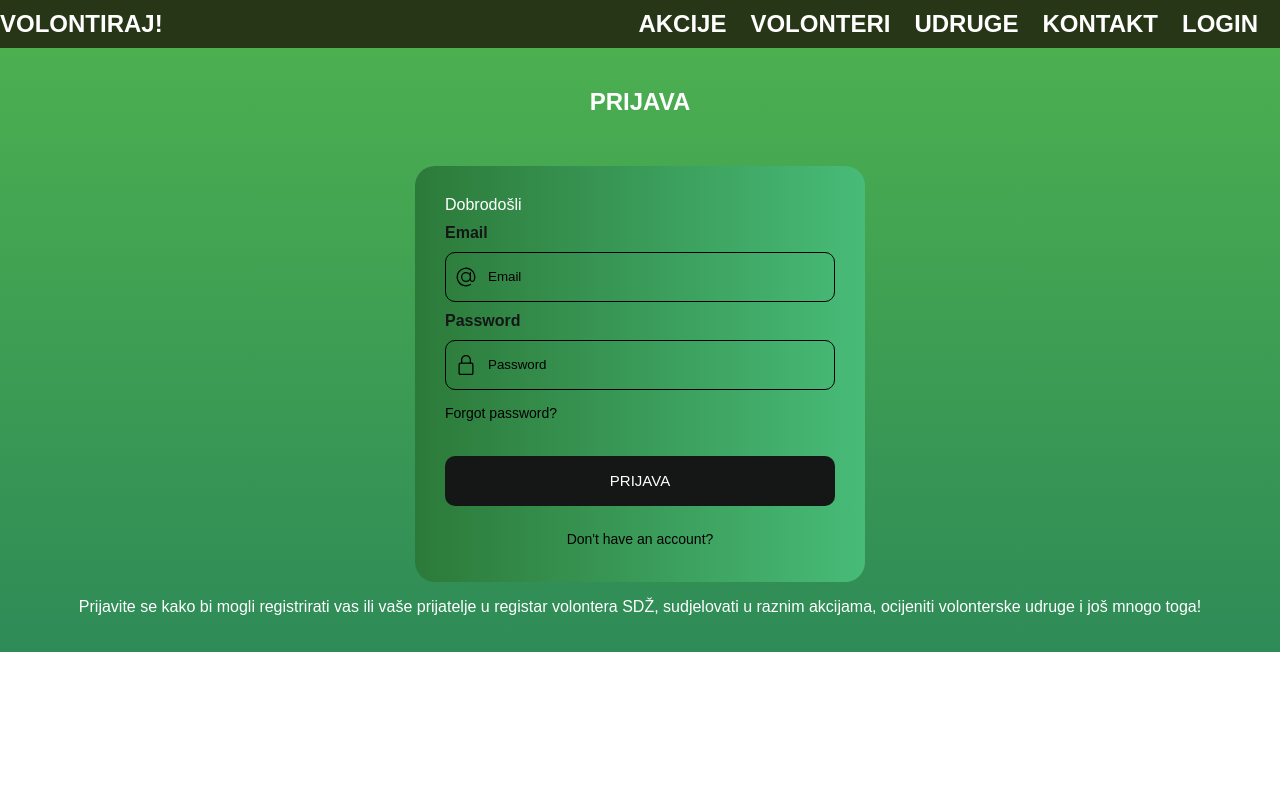
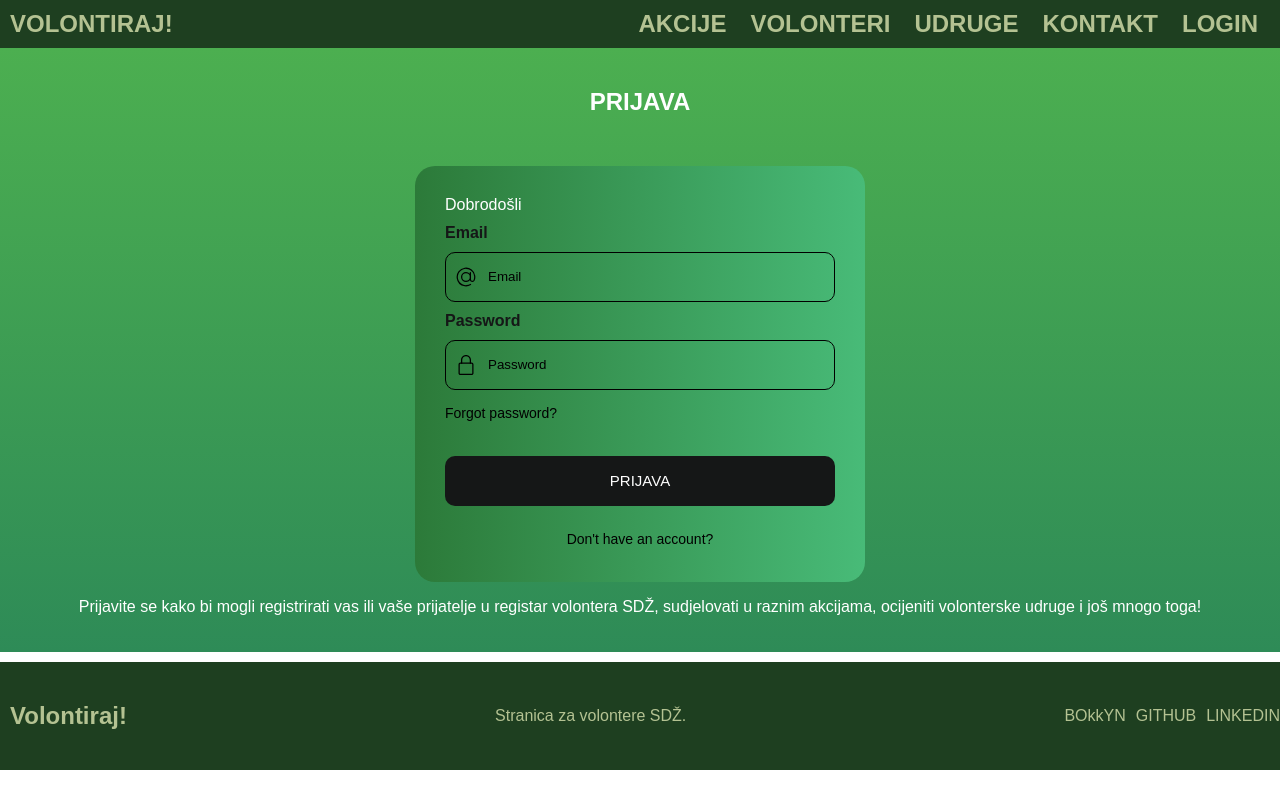
Before and after one commit to bokkyn/Volontiraj, a React (Vite) app: page /login in a window 1280 px wide. Built offline with nearby package versions, Linux system fonts and the light colour scheme.

Commit message:
css i footer

```diff
--- a/index.html
+++ b/index.html
@@ -2,7 +2,8 @@
 <html lang="en">
   <head>
     <meta charset="UTF-8" />
-    <link rel="icon" type="image/svg+xml" href="/vite.svg" />
+    <link rel="preload" href="/node_modules/slick-carousel/slick/fonts/slick.woff" as="font" type="font/woff" crossorigin>
+
     <meta name="viewport" content="width=device-width, initial-scale=1.0" />
     <title>VolontiRaj</title>
   </head>
--- a/src/App.jsx
+++ b/src/App.jsx
@@ -1,4 +1,5 @@
 import Navbar from "./Navbar"
+import Footer from "./Footerr"
 import Akcije from "./pages/Akcije"
 import Home from "./pages/Home"
 import Kontakt from "./pages/Kontakt"
@@ -27,7 +28,7 @@ function App() {
          <Route path="/login" element={<Login />} />
        </Routes>
      </div>
-
+     <Footer />
      </UserProvider>
 
     </>
--- /dev/null
+++ b/src/Footer.css
@@ -0,0 +1,33 @@
+.footer {
+  background-color: var(--body-color);
+  color: var(--text-color);
+  padding: 20px 0;
+}
+
+.footer-container {
+  display: flex;
+  justify-content: space-between;
+  align-items: center;
+}
+
+.site-title {
+  color: var(--text-color);
+  text-decoration: none;
+  margin-left: 10px;
+}
+
+.footer-nav {
+  list-style: none;
+  display: flex;
+  margin: 0;
+  padding: 0;
+}
+
+.footer-nav li {
+  margin-left: 10px;
+}
+
+.footer-nav li a {
+  color: var(--text-color);
+  text-decoration: none;
+}
--- /dev/null
+++ b/src/Footerr.jsx
@@ -0,0 +1,24 @@
+import React from 'react';
+import './Footer.css';
+
+const Footer = () => {
+  return (
+    <footer className="footer">
+      <div className="footer-container">
+        <div className="footer-section">
+          <h2 className="site-title">Volontiraj!</h2>
+        </div>
+        <p>Stranica za volontere SDŽ.</p>
+        <div className="footer-section">
+          <ul className="footer-nav">
+            <li><a href="#">BOkkYN</a></li>
+            <li><a href="#">GITHUB</a></li>
+            <li><a href="#">LINKEDIN</a></li>
+          </ul>
+        </div>
+      </div>
+    </footer>
+  );
+}
+
+export default Footer;
--- a/src/Navbar.css
+++ b/src/Navbar.css
@@ -15,6 +15,7 @@
 .nav .site-title {
   color: var(--text-color);
   text-decoration: none;
+  margin-left: 10px;
 }
 
 .nav ul {
@@ -43,10 +44,10 @@
 
 
 :root {
-  --body-color: #283618;
-  --text-color: #ffffff;
-  --hover-color: #ffa62b;
-  --accent-color: #ffa62b;
+  --body-color: #1e3f20;
+  --text-color: #b4c292;
+  --hover-color: #ffffff;
+  --accent-color: #d17a22;
   --underline-thickness: 3px;
 
 }
--- a/src/pages/Akcije.jsx
+++ b/src/pages/Akcije.jsx
@@ -179,12 +179,12 @@ const sortByCity = () => {
       </div>
       <div className="search">
         <input
-        class="search__input"
+        className="search__input"
           type="text"
           placeholder="Pretraži po imenu"
           value={searchQuery}
           onChange={handleSearchChange}
-        /><svg class="search__icon" aria-hidden="true" viewBox="0 0 24 24">
+        /><svg className="search__icon" aria-hidden="true" viewBox="0 0 24 24">
         <g>
             <path d="M21.53 20.47l-3.66-3.66C19.195 15.24 20 13.214 20 11c0-4.97-4.03-9-9-9s-9 4.03-9 9 4.03 9 9 9c2.215 0 4.24-.804 5.808-2.13l3.66 3.66c.147.146.34.22.53.22s.385-.073.53-.22c.295-.293.295-.767.002-1.06zM3.5 11c0-4.135 3.365-7.5 7.5-7.5s7.5 3.365 7.5 7.5-3.365 7.5-7.5 7.5-7.5-3.365-7.5-7.5z"></path>
         </g>
--- a/src/pages/Volonteri.css
+++ b/src/pages/Volonteri.css
@@ -1,10 +1,11 @@
-.add-volonter-form {
+ .add-volonter-form {
     background-color: orange;
     padding: 20px;
     border-radius: 10px;
     text-align: center;
     margin: 0 auto;
     width: 300px;
+    height: fit-content;
   }
 
   .add-volonter-form h2 {
@@ -109,3 +110,8 @@
   .opsirnije-button:active {
     transform: scale(0.9);
   }
+
+  .container > * {
+    /* Add any styles needed for the children elements */
+    margin-bottom: 10px; /* Adds spacing between children */
+  }
--- a/src/pages/Volonteri.jsx
+++ b/src/pages/Volonteri.jsx
@@ -171,12 +171,12 @@ const filterByZanimacija = (zanimacija) => {
       </div>
       <div className="search">
         <input
-        class="search__input"
+        className="search__input"
           type="text"
           placeholder="Pretraži po imenu"
           value={searchQuery}
           onChange={handleSearchChange}
-        /><svg class="search__icon" aria-hidden="true" viewBox="0 0 24 24">
+        /><svg className="search__icon" aria-hidden="true" viewBox="0 0 24 24">
         <g>
             <path d="M21.53 20.47l-3.66-3.66C19.195 15.24 20 13.214 20 11c0-4.97-4.03-9-9-9s-9 4.03-9 9 4.03 9 9 9c2.215 0 4.24-.804 5.808-2.13l3.66 3.66c.147.146.34.22.53.22s.385-.073.53-.22c.295-.293.295-.767.002-1.06zM3.5 11c0-4.135 3.365-7.5 7.5-7.5s7.5 3.365 7.5 7.5-3.365 7.5-7.5 7.5-7.5-3.365-7.5-7.5z"></path>
         </g>
--- a/src/pages/components/UserContainer.css
+++ b/src/pages/components/UserContainer.css
@@ -1,7 +1,7 @@
 .user-container {
   background: linear-gradient(to right, orange, #c0903d);
   width: 200px;
-  height: 250px;
+  height: fit-content;
   border-radius: 15px;
   display: flex;
   flex-direction: column;
@@ -9,6 +9,7 @@
   justify-content: center;
   margin: 5px;
   box-shadow: 0 4px 15px rgba(0, 0, 0, 0.1);
+  padding: 4px;
 }
 
 
@@ -19,6 +20,8 @@
     border: 5px solid white;
     margin-bottom: 10px;
   }
+
+
 
   .user-info {
     text-align: center;
```
